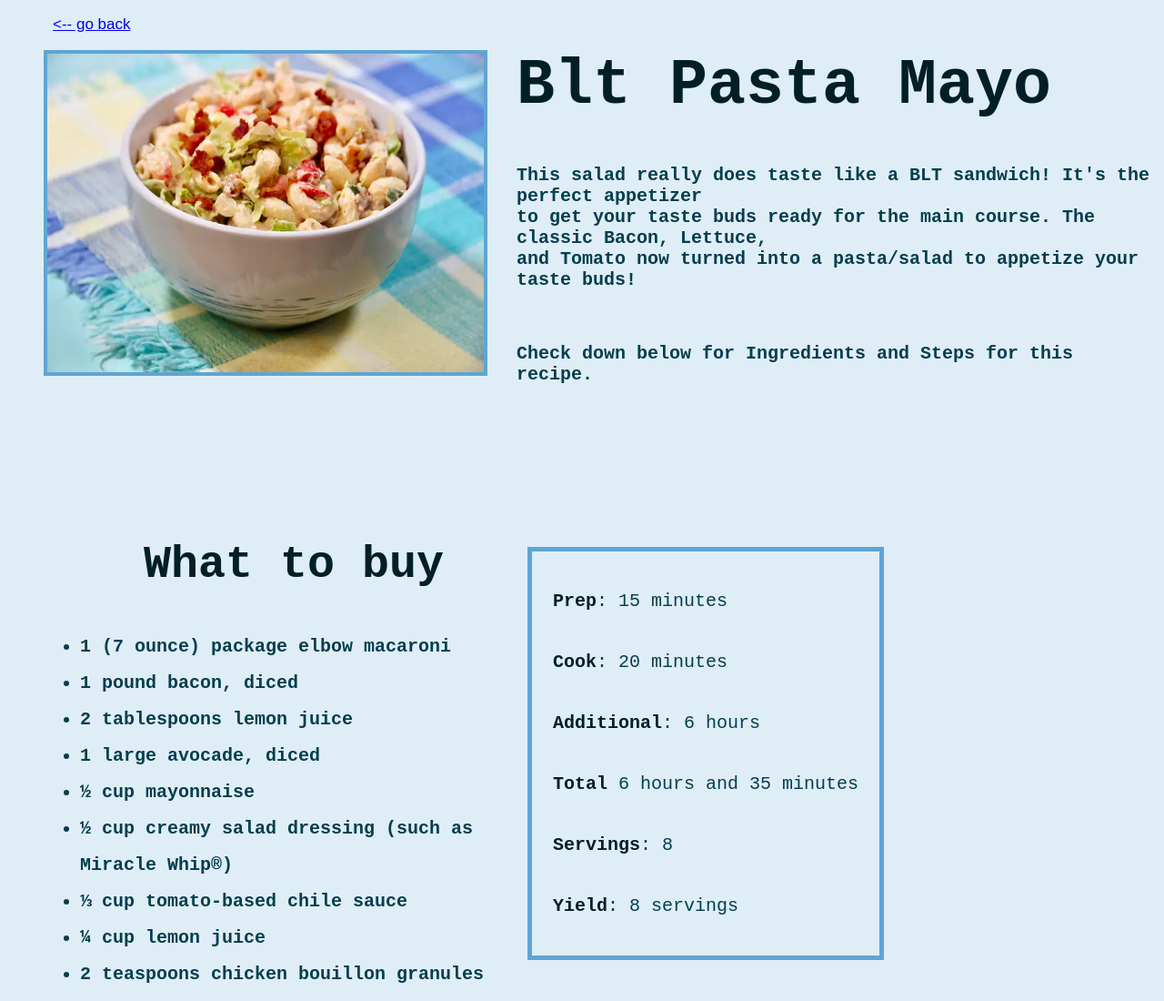
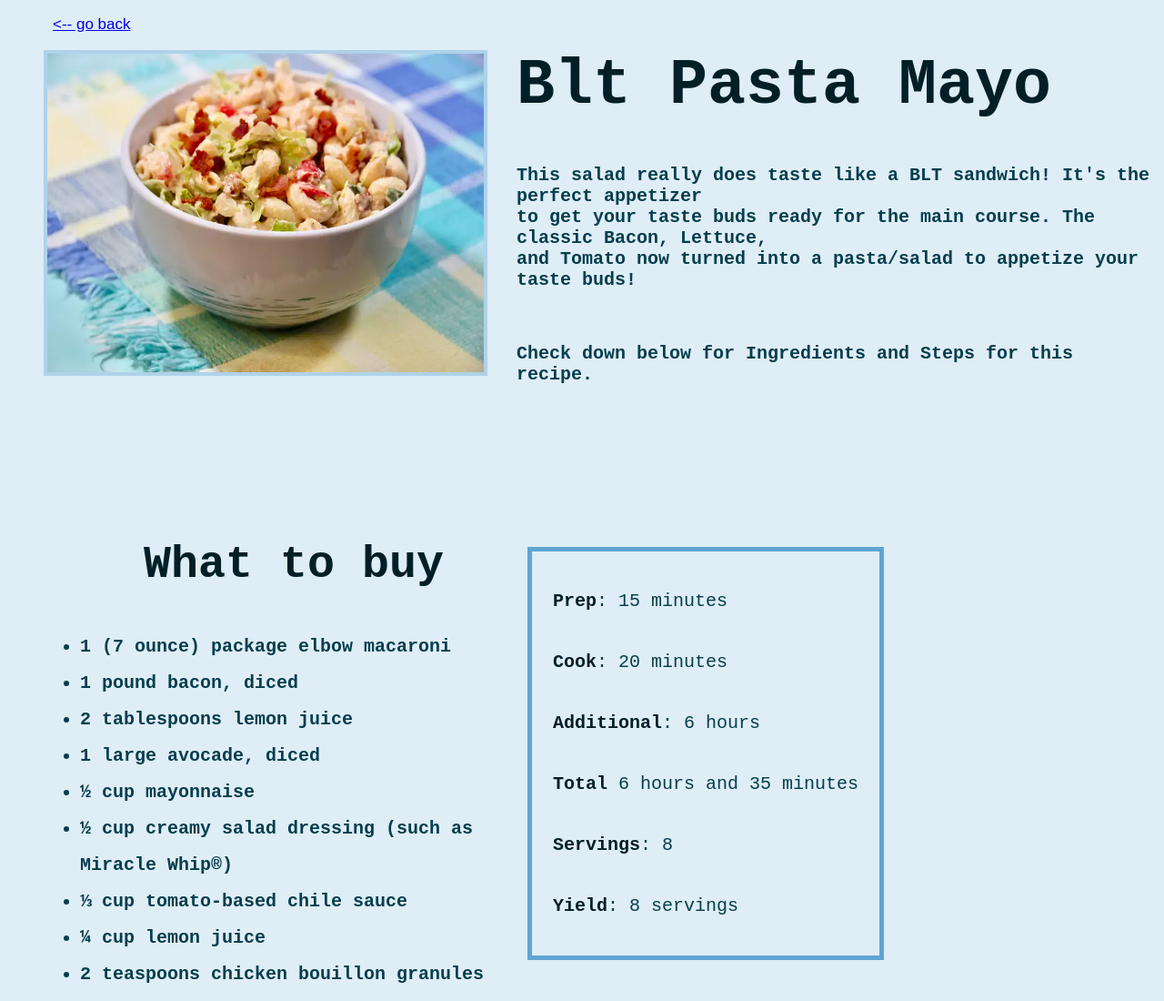
Before and after one commit to levaaaay/odin-recipes, a plain HTML site: page recipes/pasta.html in a window 1280 px wide. Shown: the top 1100 px of the page at 91% size. Drawn offline with Linux system fonts and the light colour scheme.

Commit message:
Change pastaimg border color

```diff
--- a/css/pasta.css
+++ b/css/pasta.css
@@ -3,7 +3,7 @@ body {
 }
 
 .pastaimg {
-    border: 4px solid #5FA5D3;
+    border: 4px solid #AFD2E9;
     width:480px;
     height: 350px;
     float: left;
```
